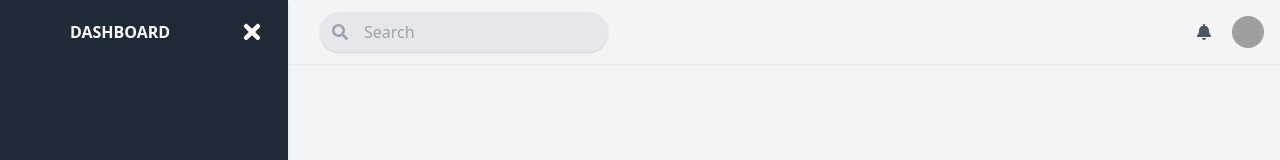
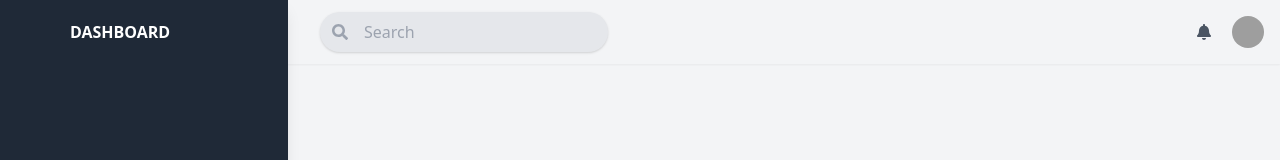
Before and after one commit to afifwijaya16/frontend-react-laravel-tailwind-myblog, a React (Create React App) app: page / in a window 1280 px wide. Shown: the top 160 px of the page. Built offline with nearby package versions, Linux system fonts and the light colour scheme; grey boxes are pictures that could not be loaded.

Commit message:
sidebar responsive

```diff
--- a/src/App.js
+++ b/src/App.js
@@ -1,11 +1,17 @@
+import { useState } from "react";
 import Navbar from "./components/navbar/Navbar";
 import Sidebar from "./components/sidebar/Sidebar";
 
 function App() {
+  const [sidebar, setSidebar] = useState(false);
+
+  const showSidebar = () => {
+    setSidebar(!sidebar);
+  };
   return (
     <div className="min-h-screen bg-gray-100">
-      <Navbar />
-      <Sidebar />
+      <Navbar showSidebar={showSidebar} />
+      <Sidebar sidebar={sidebar} showSidebar={showSidebar} />
     </div>
   );
 }
--- a/src/components/navbar/Navbar.js
+++ b/src/components/navbar/Navbar.js
@@ -1,28 +1,32 @@
 import React from "react";
-import * as FaIcon from "react-icons/fa";
-const Navbar = () => {
+import * as FaIcons from "react-icons/fa";
+const Navbar = ({ showSidebar }) => {
+  console.log("ini sidebar dari nav");
   return (
     <>
       <div className="h-16 shadow-sm pl-8 lg:pl-80 fixed w-full top-0 left-0 flex items-center z-50">
-        <div class="w-6 cursor-pointer lg:hidden">
-          <FaIcon.FaBars class="h-6 w-6" />
+        <div className="w-6 cursor-pointer lg:hidden">
+          <FaIcons.FaBars
+            className="h-6 w-6 hover:text-red-600"
+            onClick={showSidebar}
+          />
         </div>
-        <div class="relative hidden lg:block lg:transition">
-          <FaIcon.FaSearch class="absolute left-2 top-3 w-6 text-gray-400" />
+        <div className="relative hidden lg:block lg:transition">
+          <FaIcons.FaSearch className="absolute left-2 top-3 w-6 text-gray-400" />
           <input
             type="text"
-            class="block w-72 shadow border-none rounded-3xl focus:outline-none py-2 bg-gray-200 text-base text-gray-600 pl-11 pr-5"
+            className="block w-72 shadow border-none rounded-3xl focus:outline-none py-2 bg-gray-200 text-base text-gray-600 pl-11 pr-5"
             placeholder="Search"
           />
         </div>
-        <div class="ml-auto items-center flex">
+        <div className="ml-auto items-center flex">
           <div>
-            <FaIcon.FaBell class="w-6 cursor-pointer text-gray-600" />
+            <FaIcons.FaBell className="w-6 cursor-pointer text-gray-600" />
           </div>
-          <div class="mx-4 relative">
-            <div class="cursor-pointer">
+          <div className="mx-4 relative">
+            <div className="cursor-pointer">
               <img
-                class="h-8 w-8 rounded-full object-cover"
+                className="h-8 w-8 rounded-full object-cover"
                 src="https://ui-avatars.com/api/?name=Afif+Wijaya?background=0D8ABC&color=2980b9"
                 alt="avatar"
               />
--- a/src/components/sidebar/Sidebar.js
+++ b/src/components/sidebar/Sidebar.js
@@ -1,11 +1,17 @@
 import React from "react";
-import * as FaIcon from "react-icons/fa";
-const Sidebar = () => {
+import * as FaIcons from "react-icons/fa";
+
+const Sidebar = ({ sidebar, showSidebar }) => {
+  console.log("ini sidebar dari sidebar");
   return (
     <>
-      <div className="fixed left-0 top-0 w-72 h-full bg-gray-800 shadow-md z-50 transition">
-        <div class="flex py-5 justify-center align-center">
-          <div class="w-5/6">
+      <div
+        className={`fixed left-0 top-0 w-72 h-full bg-gray-800 shadow-lg z-50 lg:block ${
+          sidebar ? "hidden" : ""
+        }`}
+      >
+        <div className="flex py-5 justify-center align-center">
+          <div className="w-5/6">
             <div
               className="w-full text-center text-white
                 font-bold text-base uppercase "
@@ -13,8 +19,11 @@ const Sidebar = () => {
               Dashboard
             </div>
           </div>
-          <div class="w-1/6">
-            <FaIcon.FaTimes className="w-6 h-6 text-white cursor-pointer hover:text-red-600" />
+          <div className="w-1/6">
+            <FaIcons.FaTimes
+              className="w-6 h-6 text-white cursor-pointer hover:text-red-600 lg:hidden"
+              onClick={showSidebar}
+            />
           </div>
         </div>
         <div className="flex h-screen"></div>
```
